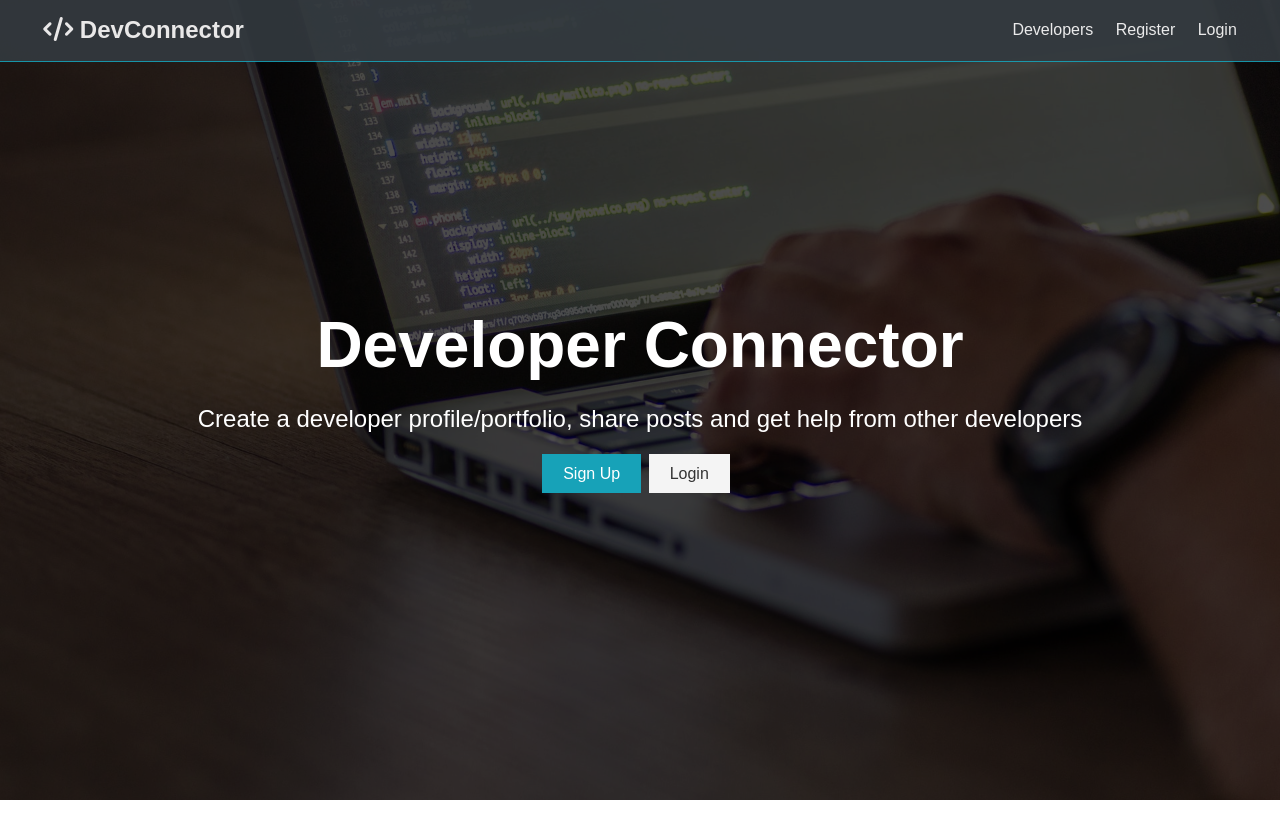
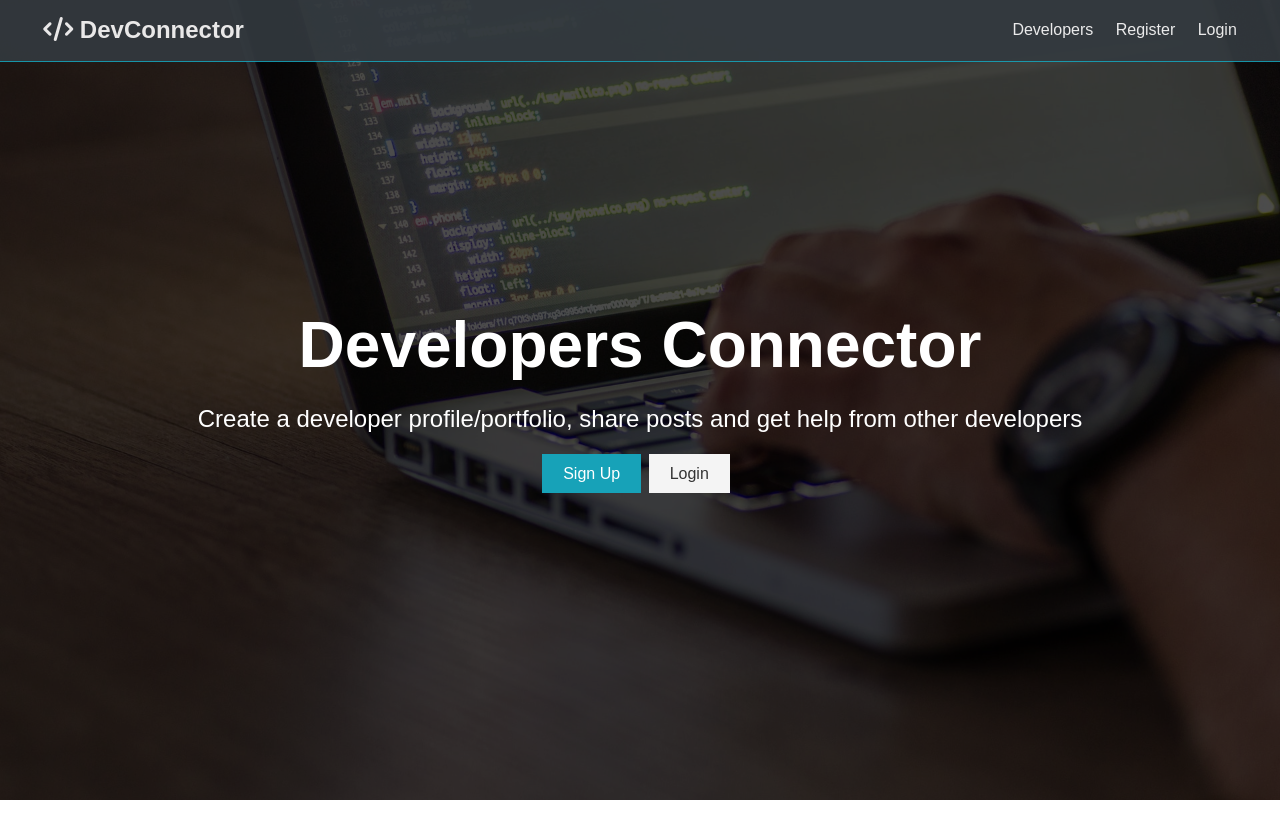
Before and after one commit to tanishkul/dev-connector, a React (Create React App) app in the folder client/: page / in a window 1280 px wide. Shown: the top 838 px of the page. Built offline with nearby package versions, Linux system fonts and the light colour scheme; no server answers; the HTML template or start-up script is replaced by a standard one.

Commit message:
Heroku test

```diff
--- a/client/src/components/layouts/Landing.js
+++ b/client/src/components/layouts/Landing.js
@@ -11,7 +11,7 @@
     <section className='landing'>
       <div className='dark-overlay'>
         <div className='landing-inner'>
-          <h1 className='x-large'>Developer Connector</h1>
+          <h1 className='x-large'>Developers Connector</h1>
           <p className='lead'>
             Create a developer profile/portfolio, share posts and get help from
             other developers
```
